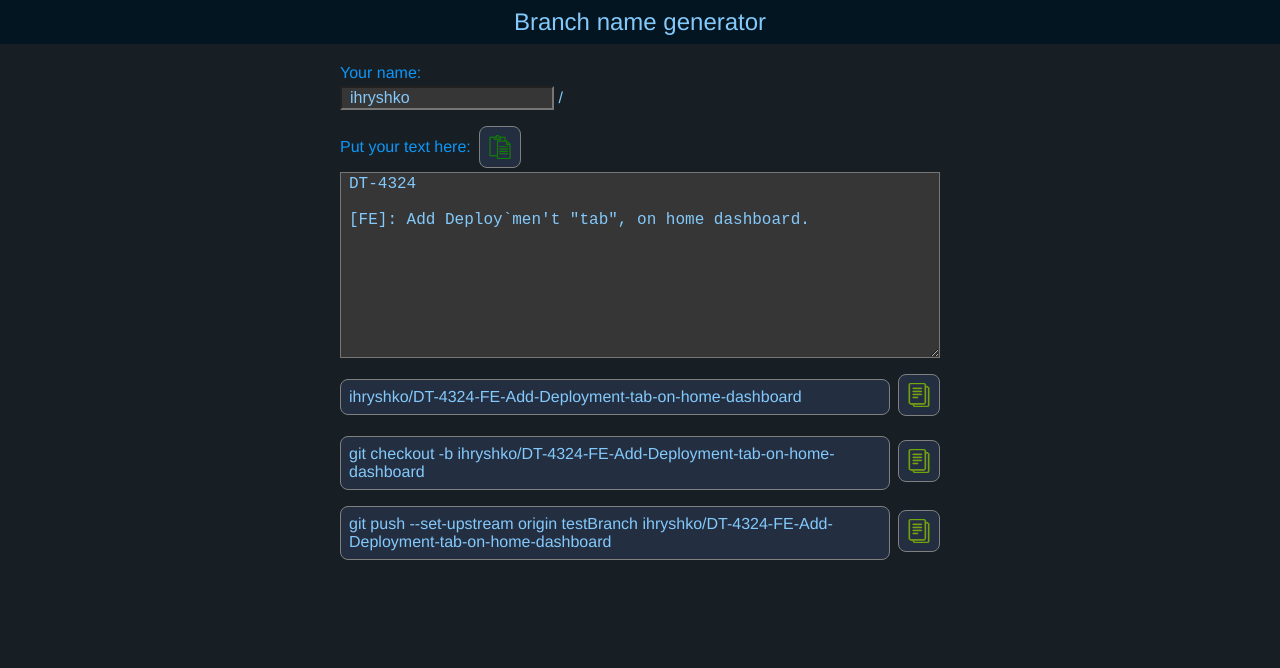
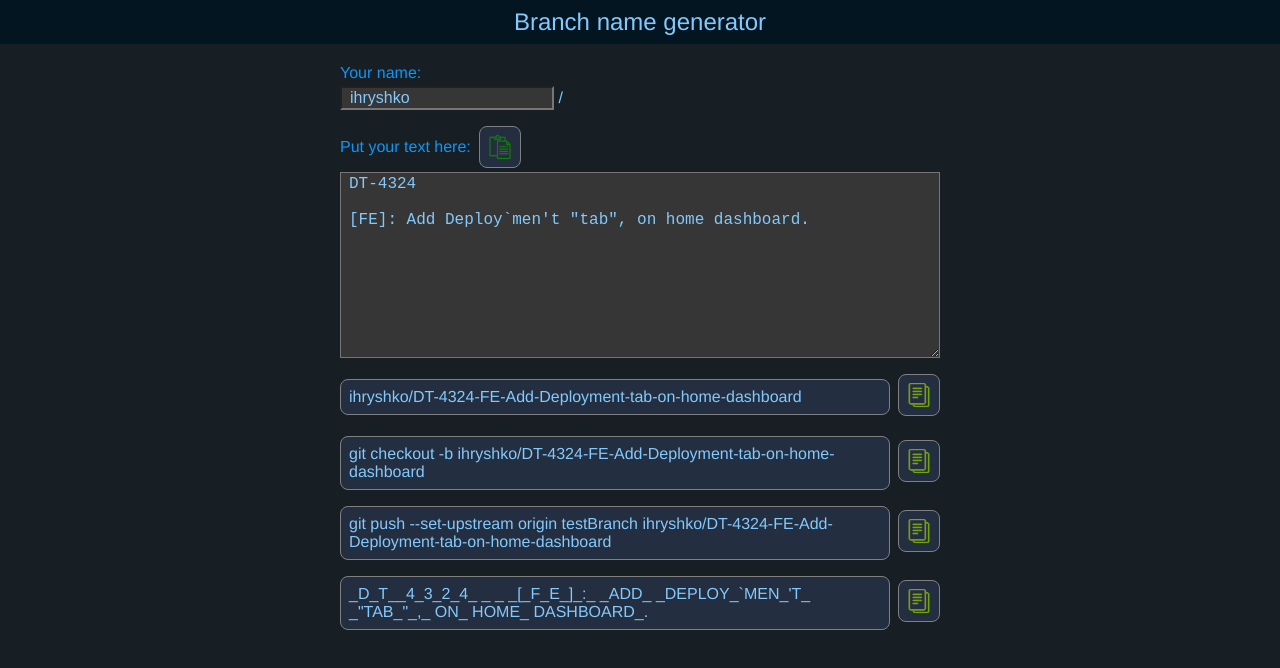
Before and after one commit to ivan-hryshko/branch-name-generator, a Vue app: page / in a window 1280 px wide. Shown: the top 668 px of the page. Built offline with nearby package versions, Linux system fonts and the light colour scheme.

Commit message:
added upperCase generator

```diff
--- a/src/App.vue
+++ b/src/App.vue
@@ -40,6 +40,9 @@
         <BlockResult
           :text="gitPush"
         />
+        <BlockResult
+          :text="toUpperConst"
+        />
       </div>
     </div>
   </div>
@@ -61,6 +64,7 @@ export default {
     const inputName = ref('ihryshko')
     const inputText = ref('DT-4324 \n\n[FE]: Add Deploy`men\'t "tab", on home dashboard.')
     document.title = 'Branch name generator'
+
     const changedText = computed(() => {
       let newText = inputText.value.replaceAll(' ', '-')
       newText = newText.replaceAll('\n', '-')
@@ -106,6 +110,25 @@ export default {
       return `git push --set-upstream origin testBranch ${result.value}`
     })
 
+    const toUpperConst = computed(() => {
+      let upperConst = inputText.value
+      const letterToUpper = []
+      for (const letter of upperConst) {
+        console.log('in for', letter);
+        if (letter === letter.toUpperCase()) {
+          if (!letterToUpper.includes(letter)) {
+            letterToUpper.push(letter)
+          }
+        }
+      }
+      letterToUpper.forEach(letter => {
+        upperConst = upperConst.replaceAll(letter, `_${letter}`)
+      })
+      upperConst = upperConst.replaceAll('-', '')
+      upperConst = upperConst.toUpperCase()
+      return upperConst
+    })
+
     function pasteText() {
       navigator.clipboard.readText()
         .then(text => {
@@ -120,11 +143,12 @@ export default {
     }
 
     return {
+      result,
+      gitPush,
       inputName,
       inputText,
-      result,
+      toUpperConst,
       createNewBranch,
-      gitPush,
       pasteText,
     }
   },
```
